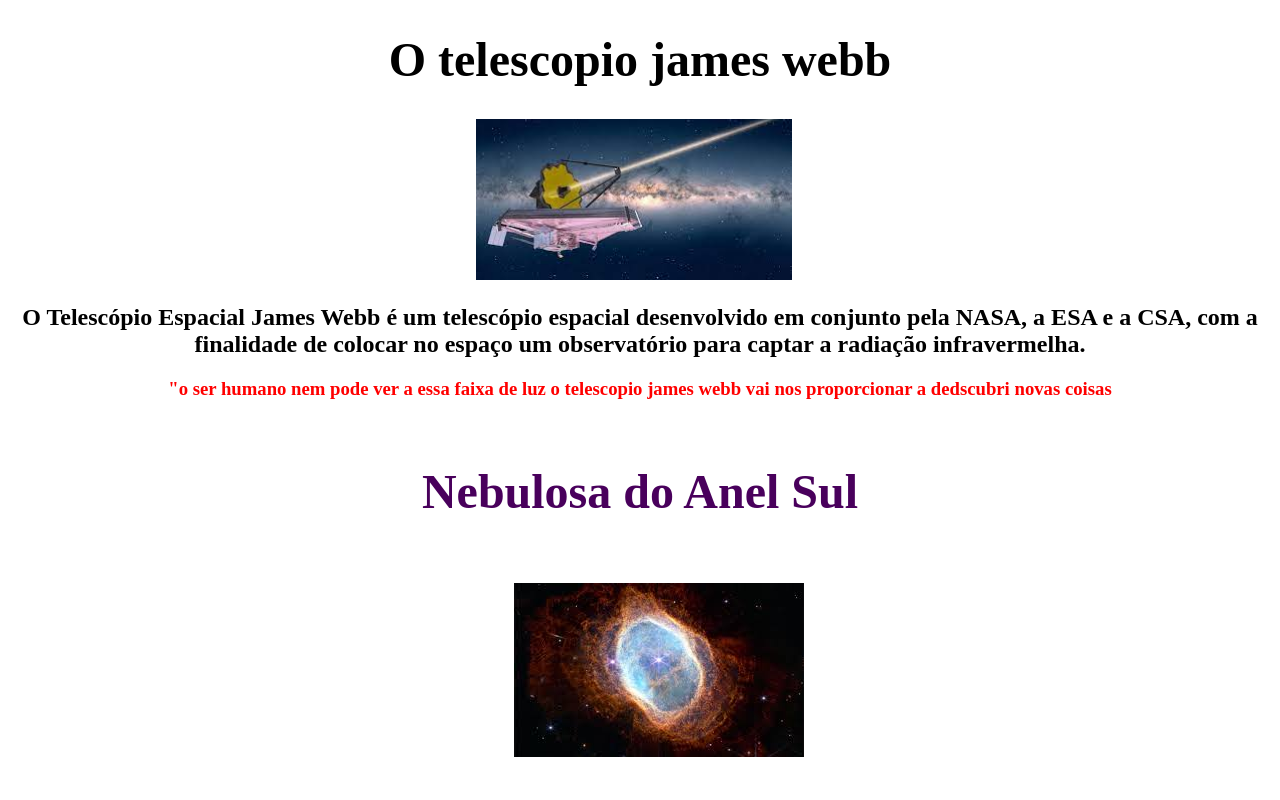
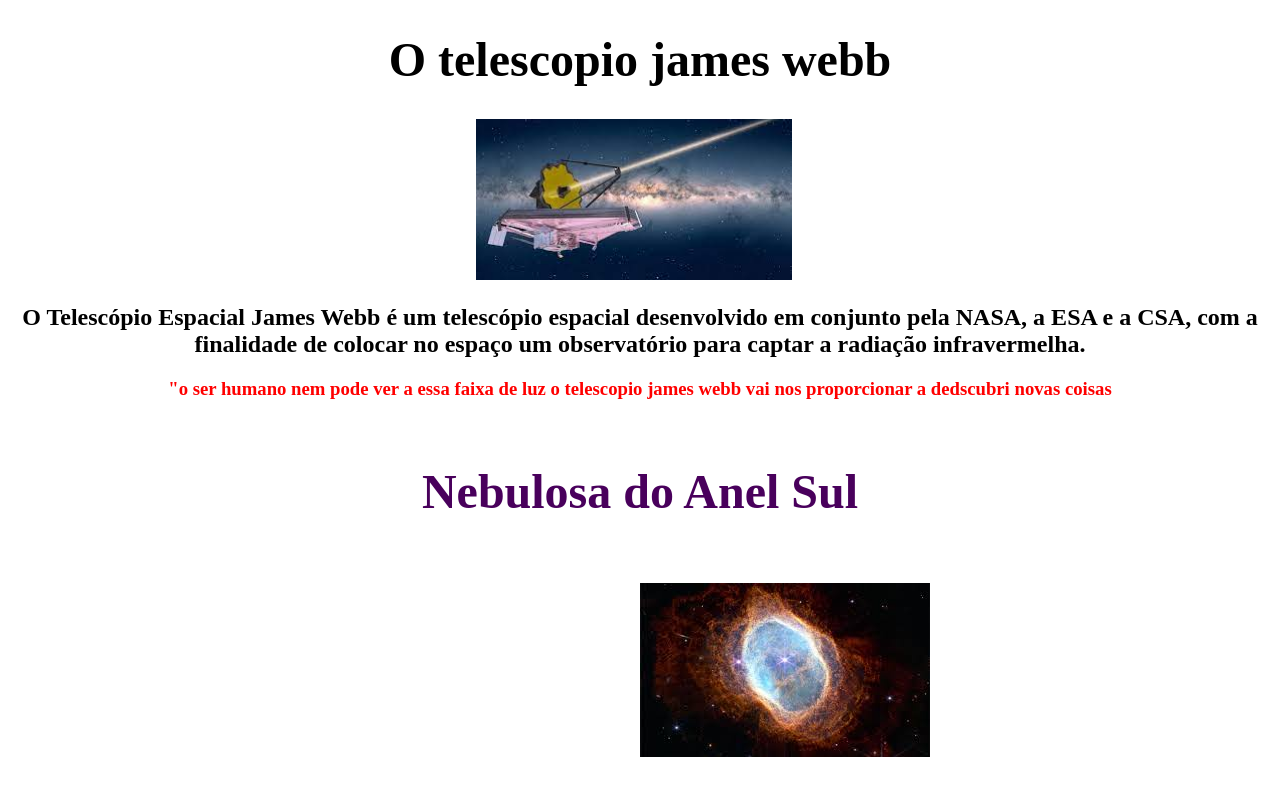
Before and after one commit to joaopaganini/atividade1, a plain HTML site: page index.html in a window 1280 px wide. Shown: the top 800 px of the page. Drawn offline with Linux system fonts and the light colour scheme.

Commit message:
Update style.css

```diff
--- a/style.css
+++ b/style.css
@@ -5,7 +5,7 @@ h1 {text-align: center;}
 
 #james {margin-left: 37%;}
 
-#jamess {margin-left: 40%;}
+#jamess {margin-left: 50%;}
 
 #jamesss {margin-left: 60%;}
 
```
